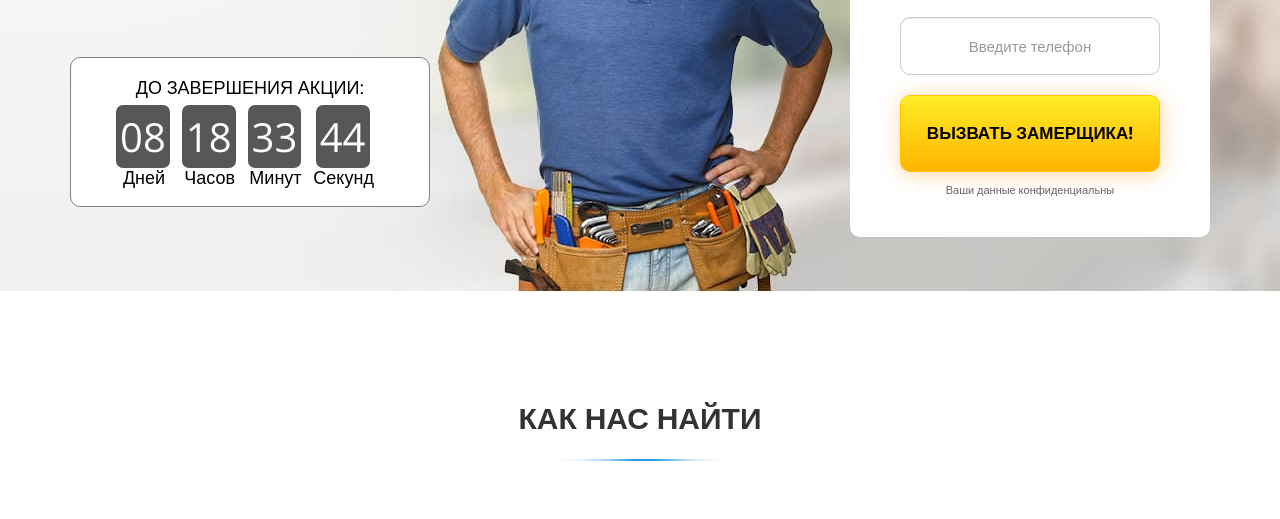
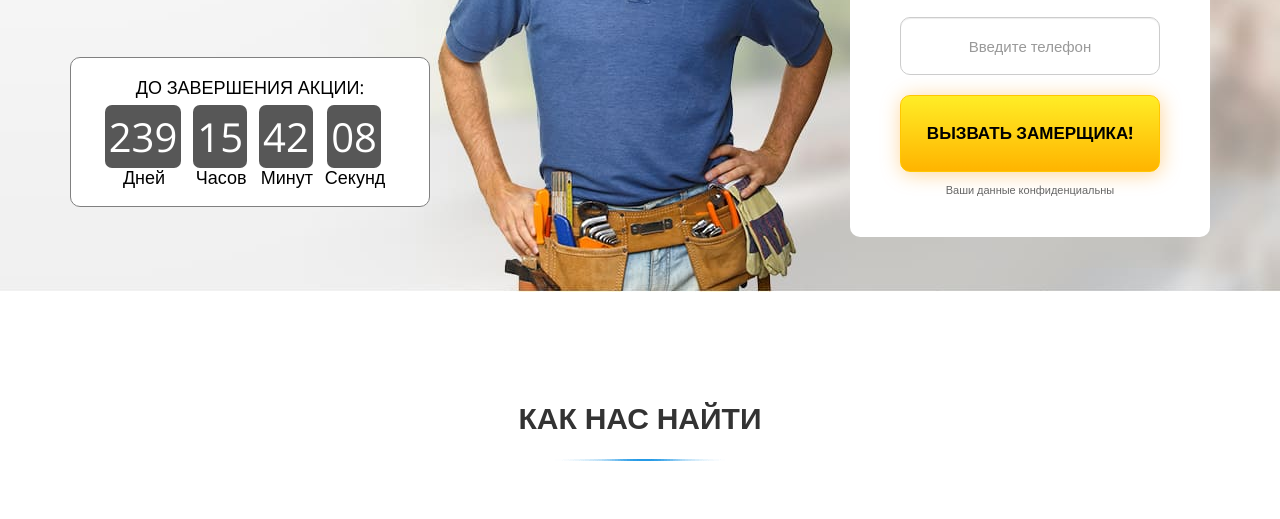
Before and after one commit to ssamarin/balcony, a website with bundled scripts: page src/index.html in a window 1280 px wide. Shown: the part 5213-5732 px from the top of the page. Built offline with nearby package versions, Linux system fonts and the light colour scheme.

Commit message:
feature: add timer

```diff
--- a/src/index.html
+++ b/src/index.html
@@ -4,7 +4,7 @@
     <meta charset="utf-8">
     <meta http-equiv="X-UA-Compatible" content="IE=edge">
     <meta name="viewport" content="width=device-width, initial-scale=1">
-    <link rel="icon" href="/favicon.ico">
+    <!-- <link rel="icon" href="/favicon.ico"> -->
     <title>Ирвас окна</title>
     <link href="assets/css/bootstrap.css" rel="stylesheet">
     <!-- Fonts -->
--- a/src/js/main.js
+++ b/src/js/main.js
@@ -3,11 +3,13 @@ import modals from "./modules/modals";
 import tabs from "./modules/tabs";
 import forms from "./modules/forms";
 import changeModalState from "./modules/changeModalState";
+import timer from "./modules/timer";
 
 window.addEventListener('DOMContentLoaded', () => {
     "use strict";
 
     let modalState = {};
+    let deadline = '2023-11-01';
 
     changeModalState(modalState);
     modals();
@@ -15,4 +17,5 @@ window.addEventListener('DOMContentLoaded', () => {
     tabs('.decoration_slider', '.no_click', '.decoration_content > div > div', 'after_click');
     tabs('.balcon_icons', '.balcon_icons_img', '.big_img > img', 'do_image_more', 'inline-block');
     forms(modalState);
+    timer('.container1', deadline);
 });
--- /dev/null
+++ b/src/js/modules/timer.js
@@ -0,0 +1,58 @@
+const timer = (id, deadline) => {
+    const addZero = (num) => {
+        if (num <= 9) {
+            return '0' + num;
+        } else {
+            return num;
+        }
+    };
+
+    const getTimeRemaining = (endtime) => {
+        const t = Date.parse(endtime) - Date.parse(new Date()),
+              seconds = Math.floor((t/1000) % 60),
+              minutes = Math.floor((t/1000/60) % 60),
+              hours = Math.floor((t/(1000 * 60 * 60)) % 24),
+              days = Math.floor((t/(1000 * 60 * 60 * 24)));
+
+        return {
+            'total': t,
+            'days': days,
+            'hours': hours,
+            'minutes': minutes,
+            'seconds': seconds
+        };
+    };
+
+    const setClock = (selector, endtime) => {
+        const timer = document.querySelector(selector),
+              days = timer.querySelector("#days"),
+              hours = timer.querySelector("#hours"),
+              minutes = timer.querySelector("#minutes"),
+              seconds = timer.querySelector("#seconds"),
+              timeInterval = setInterval(updateClock, 1000);
+
+        updateClock();
+
+        function updateClock() {
+            const t = getTimeRemaining(endtime);
+
+            days.textContent = addZero(t.days);
+            hours.textContent = addZero(t.hours);
+            minutes.textContent = addZero(t.minutes);
+            seconds.textContent = addZero(t.seconds);
+
+            if (t.total <= 0) {
+                days.textContent = "00";
+                hours.textContent = "00";
+                minutes.textContent = "00";
+                seconds.textContent = "00";
+
+                clearInterval(timeInterval);
+            }
+        }
+    };
+
+    setClock(id, deadline);
+};
+
+export default timer;
```
Also changed, not shown: dist/index.html, dist/script.js, 1 other file.
